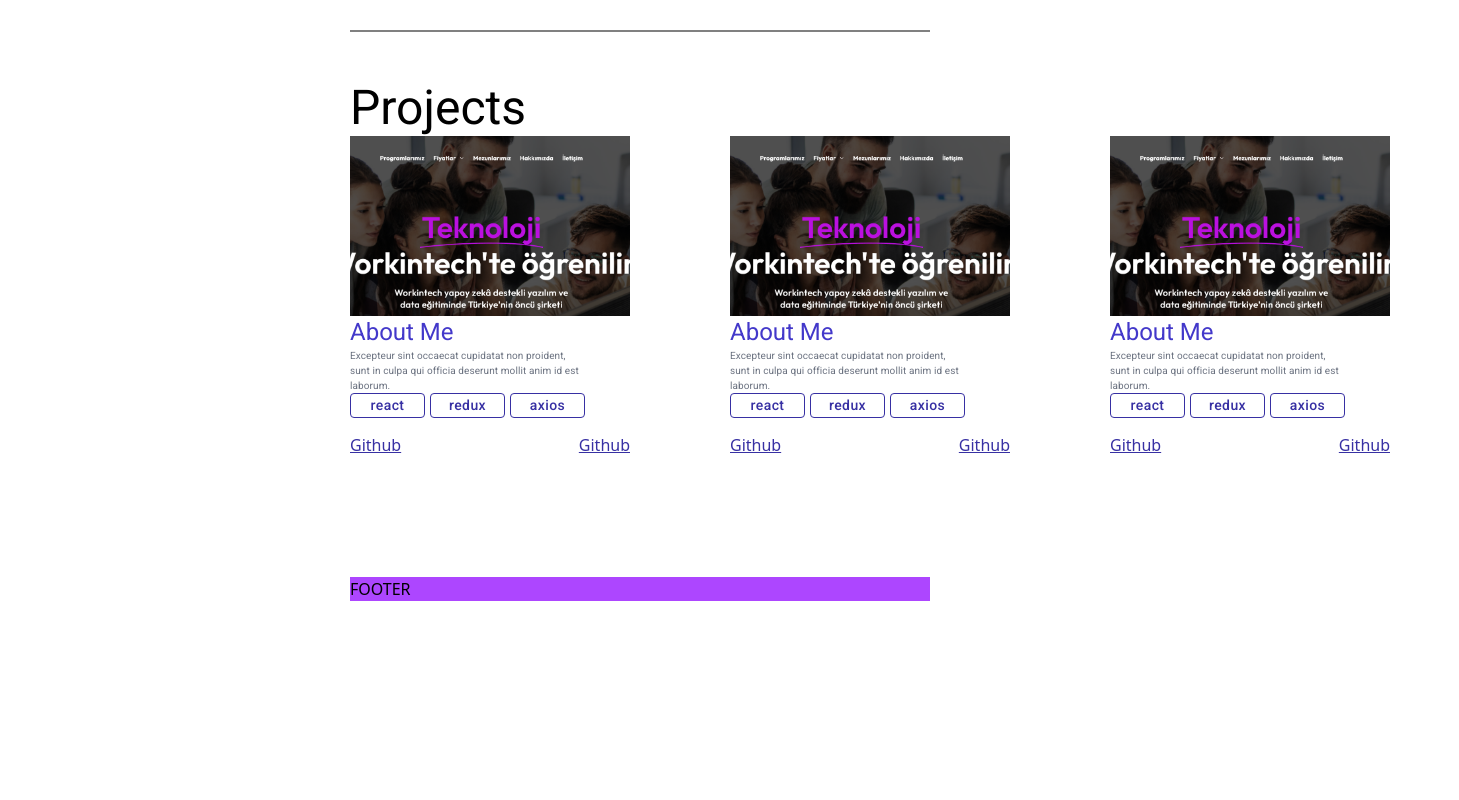
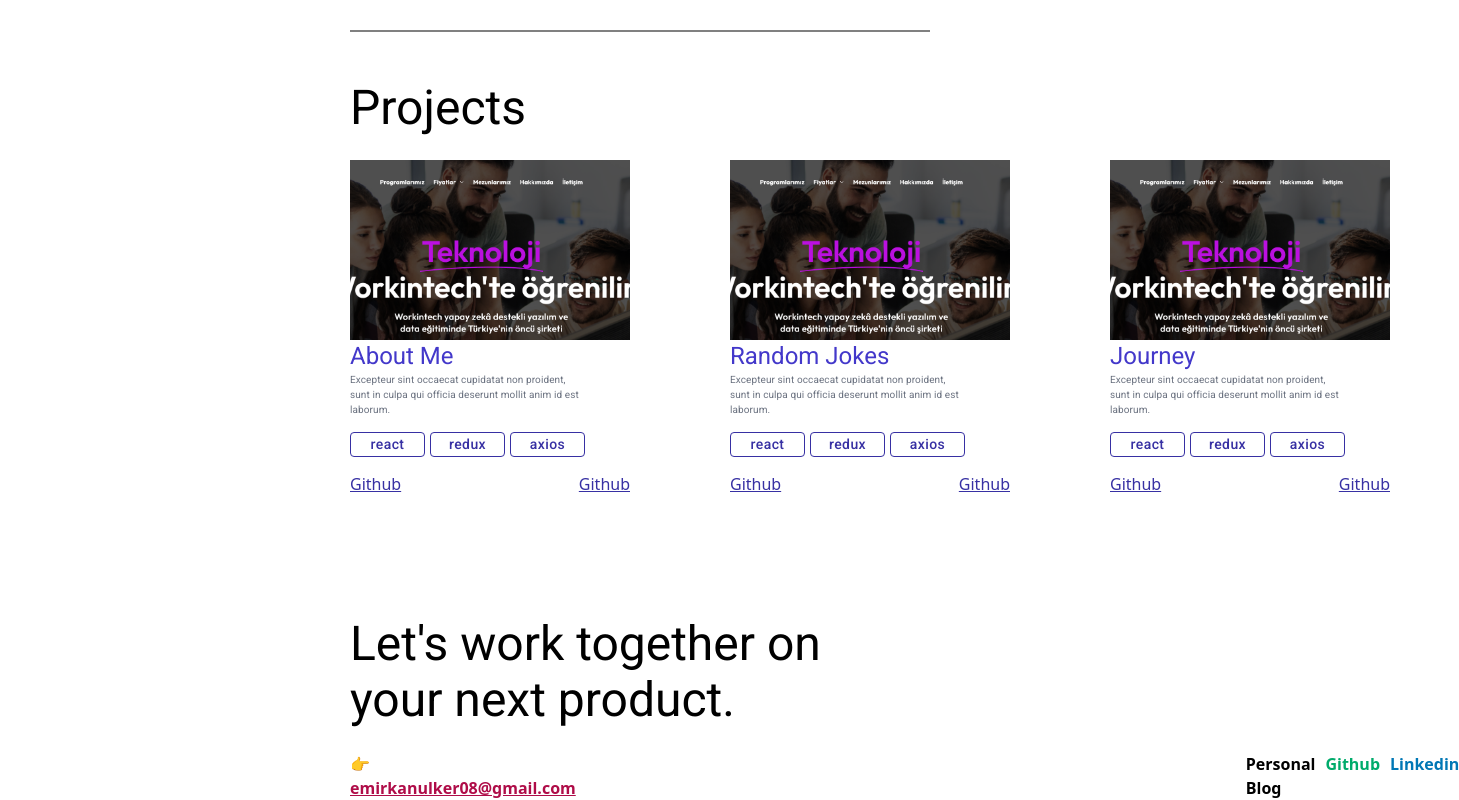
Before and after one commit to emrkn-ulkr/Chirpify, a React (Vite) app: page / in a window 1280 px wide. Shown: the part 1371-2171 px from the top of the page, 1459 px wide, since content can reach past the window. Before the commit the page ends 1972 px from the top, so only its background shows below. Built offline with nearby package versions, Linux system fonts and the light colour scheme.

Commit message:
Footer Sayfası bittiç. Proje İskelet ve Görsel Dinamikler tamamlandı 5/5

```diff
--- a/src/App.jsx
+++ b/src/App.jsx
@@ -14,7 +14,7 @@
       <div><Skills /></div>
       <div><Profile /></div>
       <div><Projects /></div>
-      <div className="bg-purple-500"><Footer /></div>
+      <div><Footer /></div>
     </div>
 
   )
--- a/src/components/Footer.jsx
+++ b/src/components/Footer.jsx
@@ -1,10 +1,26 @@
 import React from 'react'
+import { Typography } from '@mui/material';
 
 function Footer() {
     return (
-        <div>
-            FOOTER
-        </div>
+        <footer> { /* Ana Bölüm */}
+            <header>
+                <Typography variant='h3' >Let's work together on <br />your next product. </Typography>
+
+            </header>
+            <br />
+            <nav style={{ display: "flex" }}>
+                <div>
+                    <span>&#128073;</span>  <a href='mailto:emirkanulker08@gmail.com' title='E-posta' style={{ color: "#af0c48", fontWeight: "bold", textDecoration: "underline" }}>emirkanulker08@gmail.com</a>
+                </div>
+
+                <div style={{ display: "flex", gap: "10px", marginLeft: "670px" }}>
+                    <a href='#' style={{ fontWeight: "bold" }}>Personal Blog</a>
+                    <a href='https://github.com/emrkn-ulkr' title='Github' style={{ fontWeight: "bold", color: "#00ab6b" }}>Github</a>
+                    <a href='https://www.linkedin.com/in/emirkan-%C3%BClker-dev/' title='Linkedin' style={{ fontWeight: "bold", color: "#0077b5" }}>Linkedin</a>
+                </div>
+            </nav>
+        </footer>
     )
 }
 
--- a/src/components/Projects.jsx
+++ b/src/components/Projects.jsx
@@ -13,7 +13,7 @@
                 </Typography>
             </header>
 
-
+            <br />
             <section style={{ display: "flex", justifyContent: "space-between", gap: "100px" }}> {/* İç bölümler */}
 
                 <article style={{ display: "flex", flexDirection: "column", width: "280px" }}>  {/* 1. Kart  */}
@@ -30,7 +30,7 @@
                         sunt in culpa qui officia deserunt mollit anim id est <br /> laborum.
                     </Typography>
 
-                    <nav style={{ display: "flex", gap: "5px" }}>
+                    <nav style={{ display: "flex", gap: "5px", marginTop: "15px" }}>
                         <Button
                             variant="outlined"
                             sx={{
@@ -81,12 +81,12 @@
                             height: 180,
                             borderRadius: 0
                         }} />
-                    <Typography variant='h5' sx={{ color: "#4338ca" }}>About Me</Typography>
+                    <Typography variant='h5' sx={{ color: "#4338ca" }}>Random Jokes</Typography>
                     <Typography fontSize={10} sx={{ color: "#6b7280" }}>Excepteur sint occaecat cupidatat non proident, <br />
                         sunt in culpa qui officia deserunt mollit anim id est <br /> laborum.
                     </Typography>
 
-                    <nav style={{ display: "flex", gap: "5px" }}>
+                    <nav style={{ display: "flex", gap: "5px", marginTop: "15px" }}>
                         <Button
                             variant="outlined"
                             sx={{
@@ -137,11 +137,11 @@
                             height: 180,
                             borderRadius: 0
                         }} />
-                    <Typography variant='h5' sx={{ color: "#4338ca" }}>About Me</Typography>
+                    <Typography variant='h5' sx={{ color: "#4338ca" }}>Journey</Typography>
                     <Typography fontSize={10} sx={{ color: "#6b7280" }}>Excepteur sint occaecat cupidatat non proident, <br />
                         sunt in culpa qui officia deserunt mollit anim id est <br /> laborum.
                     </Typography>
-                    <nav style={{ display: "flex", gap: "5px" }}>
+                    <nav style={{ display: "flex", gap: "5px", marginTop: "15px" }}>
                         <Button
                             variant="outlined"
                             sx={{
```
